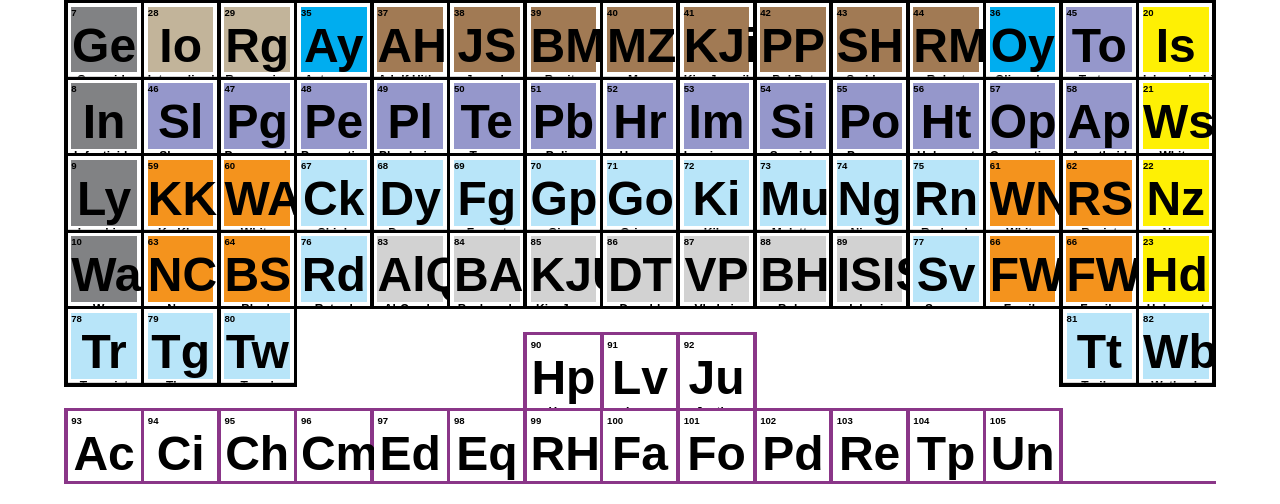
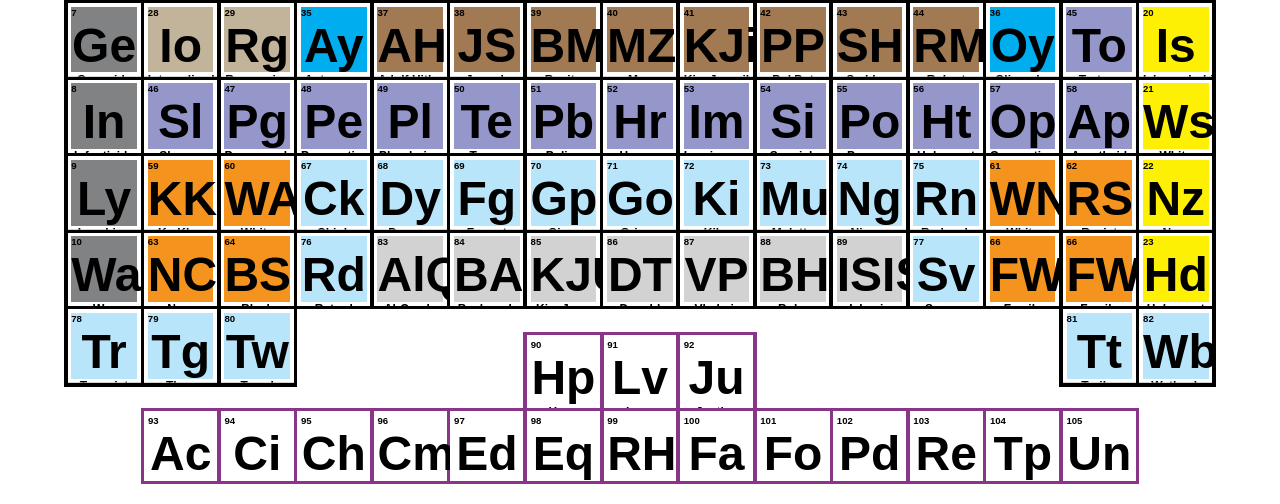
Before and after one commit to samuraiseoul/periodic_table, a plain HTML site: page index.html in a window 1280 px wide. Shown: the part 314-818 px from the top of the page. Drawn offline with Linux system fonts and the light colour scheme.

Commit message:
fixed style issue

```diff
--- a/index.html
+++ b/index.html
@@ -628,7 +628,7 @@
                         <div class="element-separator"></div>
                     </div>
                 </div>
-                <div class="strategies bottom-border" style="height: calc(var(--increment-amount) * var(--element-size)); overflow: hidden;">
+                <div class="strategies bottom-border" style="margin-left: calc(var(--increment-amount) * (var(--element-size) + var(--border-size))); width: calc(var(--increment-amount) * (var(--element-size) * 13 + var(--border-size) * 14)); height: calc(var(--increment-amount) * var(--element-size)); overflow: hidden; justify-content: space-around;">
                     <div>
                         <div class="element-separator"></div>
                         <periodic-element data-id="93"></periodic-element>
```
